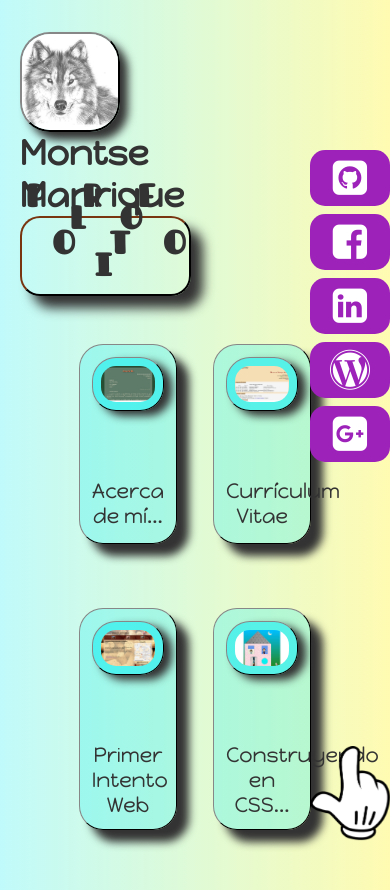
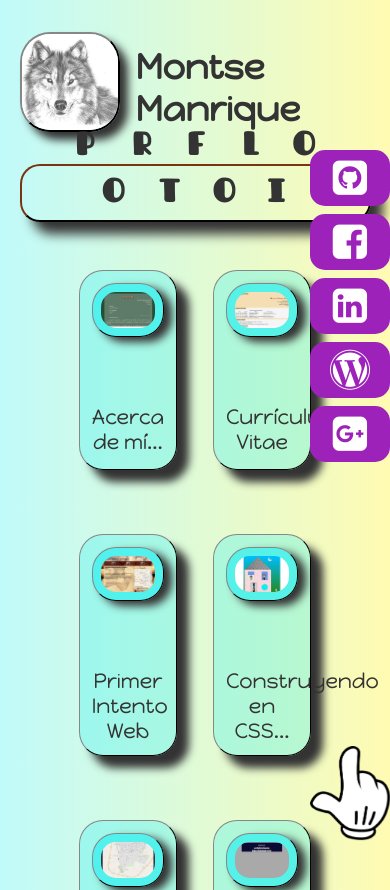
Before and after one commit to montsems/montsems.github.io, a plain HTML site: page index.html in a window 390 px wide. Shown: the top 890 px of the page. Drawn offline with Linux system fonts and the light colour scheme.

Commit message:
@media cabecera

```diff
--- a/css/style.css
+++ b/css/style.css
@@ -192,3 +192,18 @@ footer{
 	width: 90%;
 	text-align: center;
 }
+
+@media (max-width:625px){
+	.cabecera h1{
+		width: 100%;
+		margin-top: 1em;
+	}
+
+	.cabecera .principal{
+		width: 100%;
+	}
+
+	nav.central{
+		column-count: 1;
+	}
+}
```
